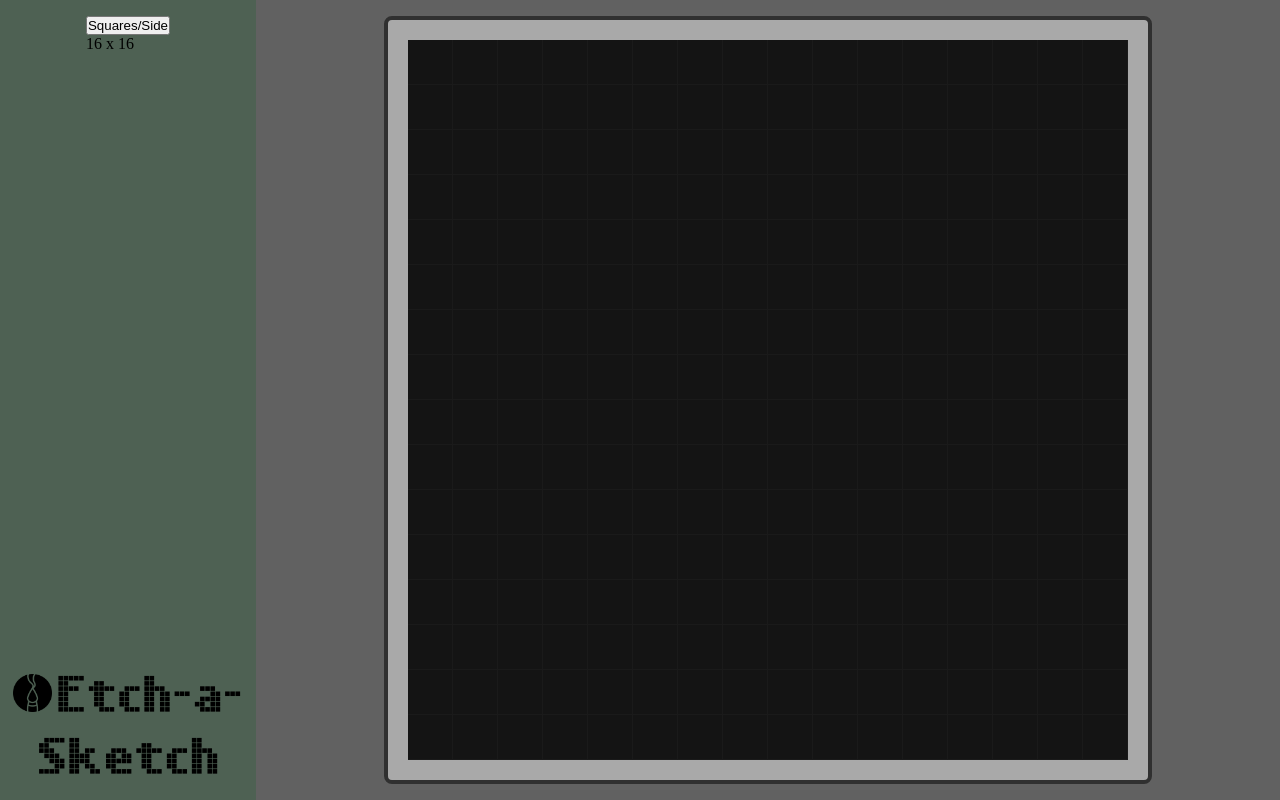
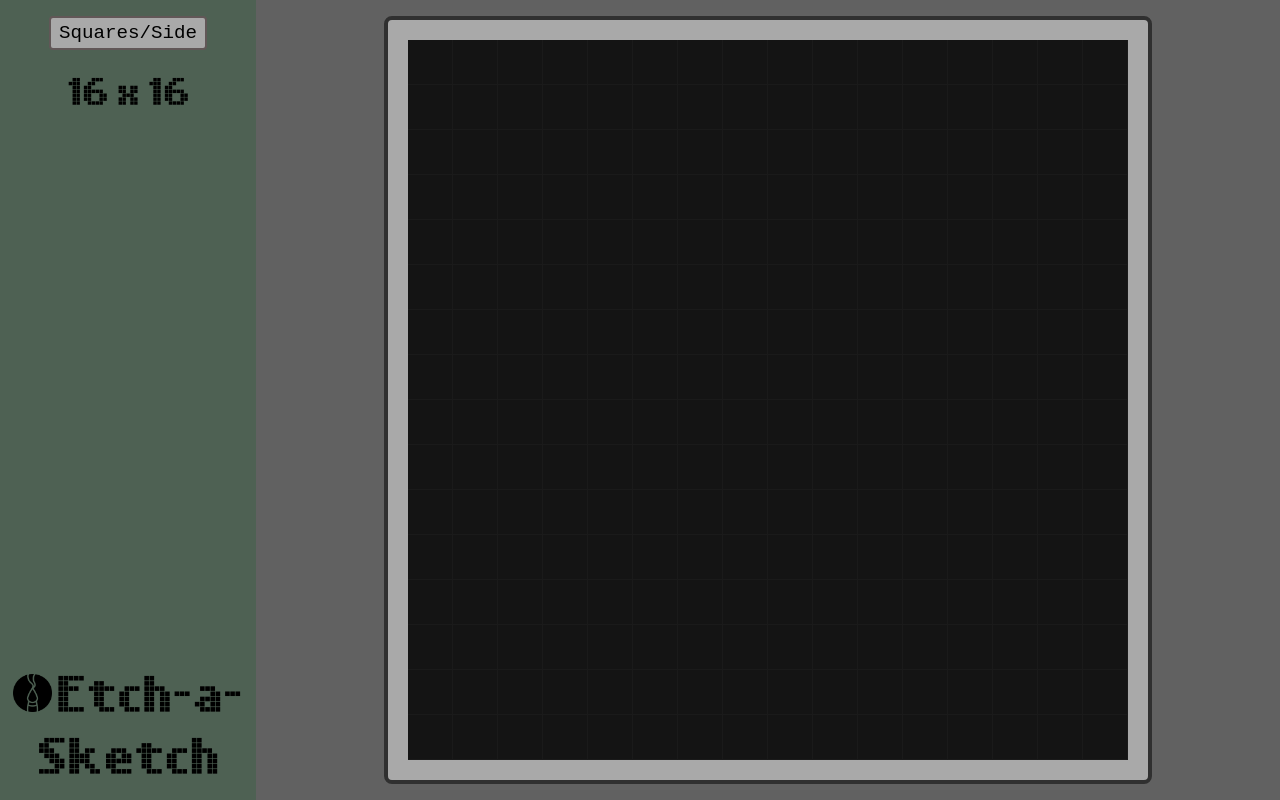
Before and after one commit to merevelob/odin-etch-a-sketch, a plain HTML site: page index.html in a window 1280 px wide. Drawn offline with Linux system fonts and the light colour scheme.

Commit message:
Add final styles

```diff
--- a/styles.css
+++ b/styles.css
@@ -60,14 +60,31 @@ body {
     width: 20vw;
     display: flex;
     flex-direction: column;
-    padding: 2vh 1vw;
+    padding: 2vh 4px;
     background-color: var(--colorD);
 }
-
+/**/
 .squaresNumber {
     margin: 0 auto auto;
+    text-align: center;
 }
 
+.squaresNumber > button {
+    font-family: 'Courier New', Courier, monospace;
+    font-size: 1.5vw;
+    padding: 4px 8px;
+    margin-bottom: 16px;
+    border: 2px solid var(--colorA);
+    border-radius: 4px;
+    background-color: darkgray;
+    cursor: pointer;
+}
+
+.squaresNumber > p {
+    font-family: 'LL Pixel';
+    font-size: 3vw;
+}
+/**/
 .logo {
     margin: 0 auto;
     text-align: center;
```
